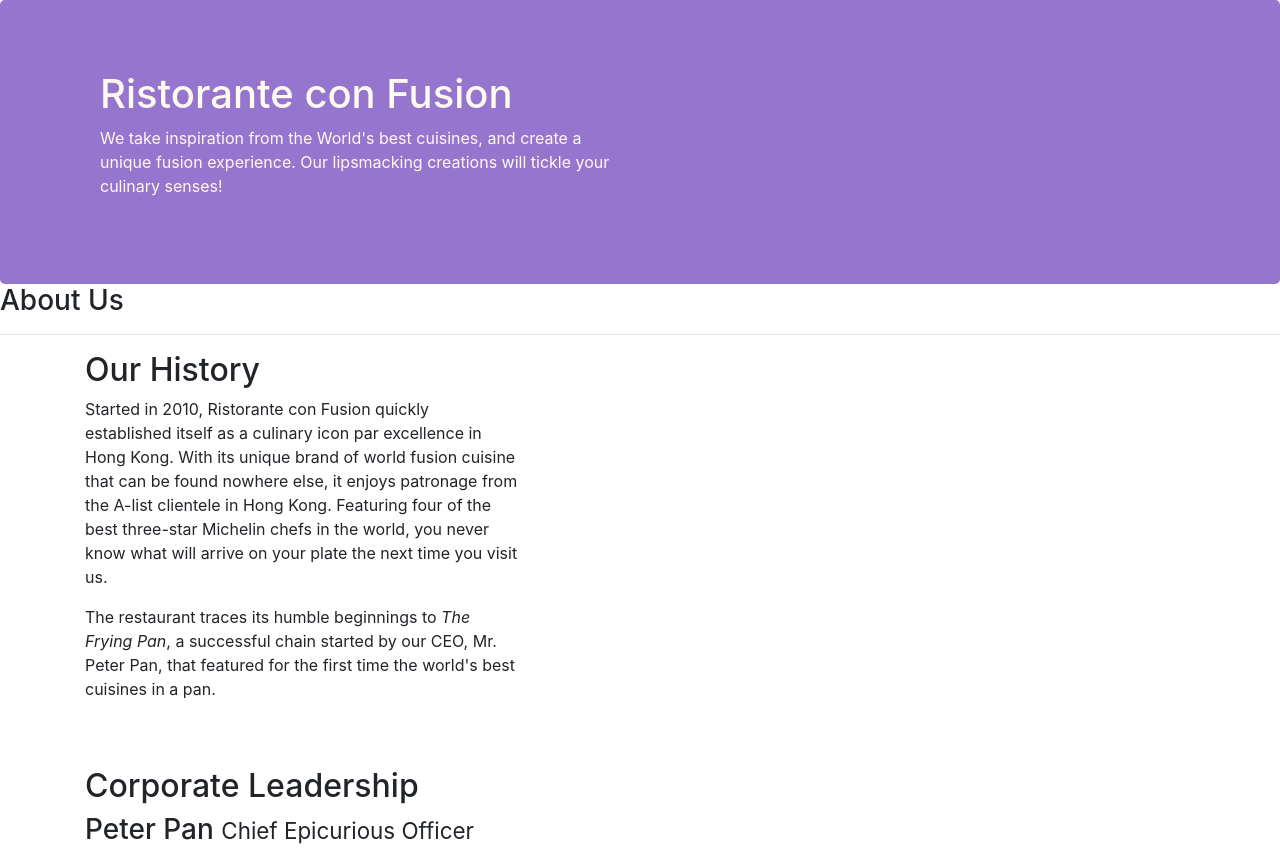
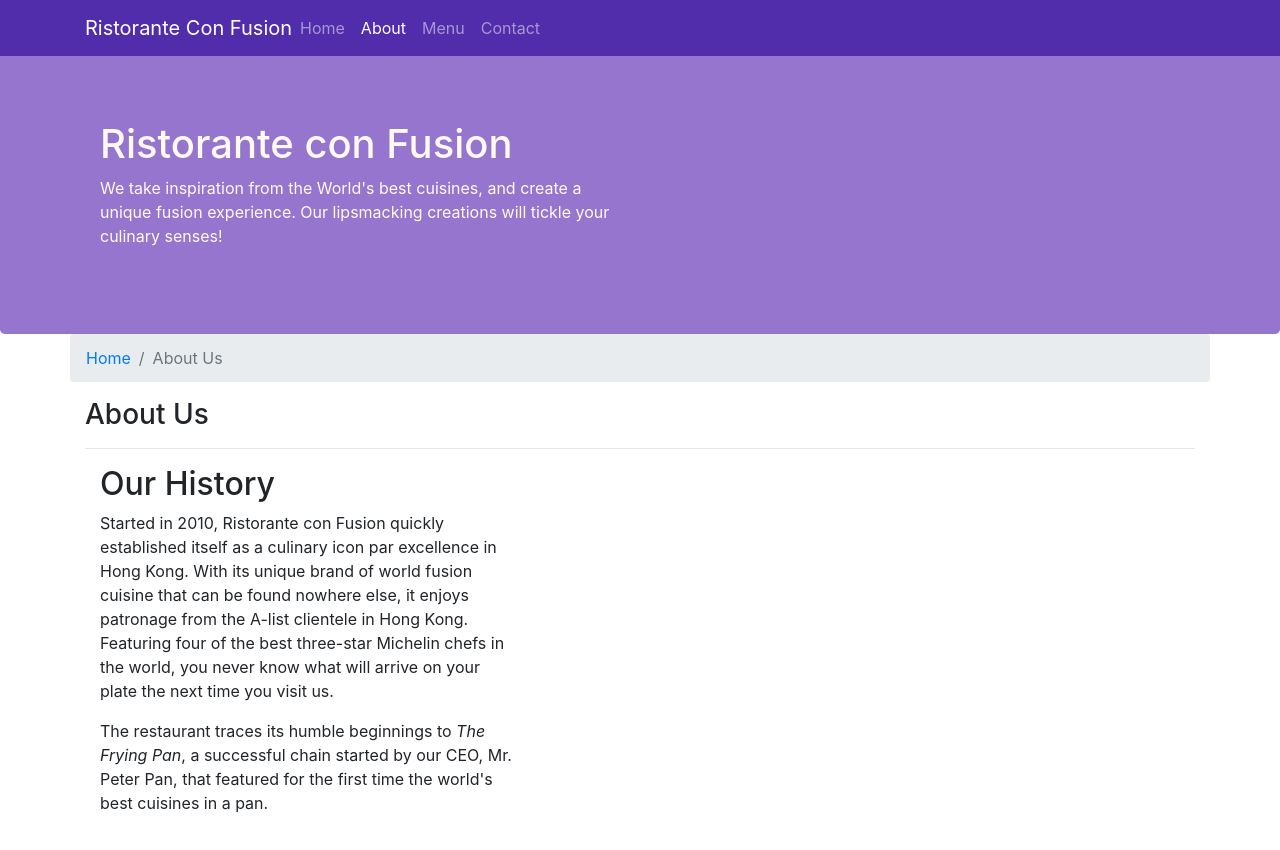
Before and after one commit to Naveen-NK99/CONFUSION-RESTAURANT, a website: page aboutus.html in a window 1280 px wide. Shown: the top 850 px of the page. Drawn offline with nearby package versions, Linux system fonts and the light colour scheme.

Commit message:
navbar and breadcrumbs

```diff
--- a/aboutus.html
+++ b/aboutus.html
@@ -17,6 +17,28 @@
 </head>
 
 <body>
+  <nav class="navbar navbar-dark navbar-expand-sm fixed-top">
+    <div class="container">
+      <button class="navbar-toggler" type="button" data-toggle="collapse" data-target="#Navbar" name="button">
+        <span class="navbar-toggler-icon"></span>
+
+      </button>
+      <a class="navbar-brand mr-auto" href="./index.html">Ristorante Con Fusion</a>
+<div class="collapse navbar-collapse" id="Navbar">
+
+  <ul class="navbar-nav mr-auto">
+    <li class="nav-item "> <a class="nav-link" href="./index.html">Home</a> </li>
+    <li class="nav-item active"> <a class="nav-link" href="#">About</a> </li>
+    <li class="nav-item"> <a class="nav-link" href="#">Menu</a> </li>
+    <li class="nav-item"> <a class="nav-link" href="#">Contact</a> </li>
+  </ul>
+
+</div>
+
+    </div>
+
+  </nav>
+
 
     <header class="jumbotron">
         <div class="container">
@@ -31,9 +53,14 @@
         </div>
     </header>
 
-    <div>
-        <div>
-            <div>
+    <div class="container">
+        <div class="row">
+          <ol class="col-12 breadcrumb">
+            <li class="breadcrumb-item"> <a href="./index.html">Home</a> </li>
+            <li class="breadcrumb-item active ">About Us</li>
+
+          </ol>
+            <div class="col-12">
                <h3>About Us</h3>
                <hr>
             </div>
@@ -72,7 +99,7 @@
                 <div class="col-4 offset-1 col-sm-2">
                     <h5>Links</h5>
                     <ul class="list-unstyled">
-                        <li><a href="#">Home</a></li>
+                        <li><a href="./index.html">Home</a></li>
                         <li><a href="#">About</a></li>
                         <li><a href="#">Menu</a></li>
                         <li><a href="#">Contact</a></li>
--- a/css/styles.css
+++ b/css/styles.css
@@ -29,3 +29,14 @@
   margin-left: 0px;
   color: #0f0f0f;
 }
+
+body{
+  padding: 50px 0px 0px 0px;
+  z-index: 0;
+
+}
+
+
+.navbar-dark{
+  background-color: #512DAB;
+}
```
Also changed, not shown: index.html (+22 -1 lines).
